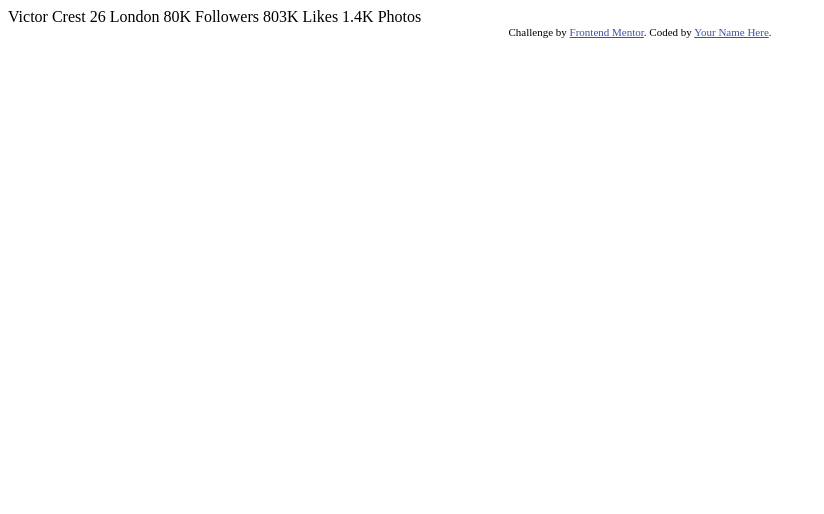
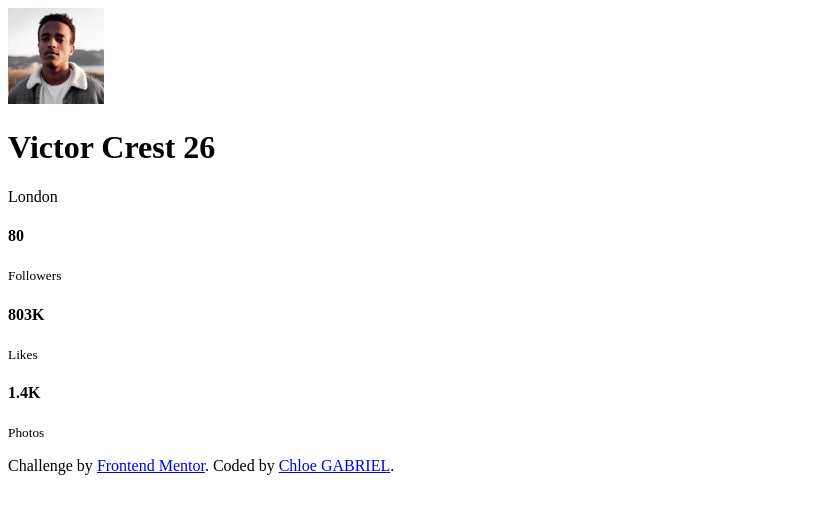
Before and after one commit to chloeGabriel/profile-card-frontendMentor, a plain HTML site: page index.html in a window 1280 px wide. Shown: the whole page, without its empty margins (0-824 px from the left). Drawn offline with Linux system fonts and the light colour scheme.

Commit message:
index.html settings
prepare the index html file before coding the CSS

```diff
--- a/index.html
+++ b/index.html
@@ -7,29 +7,29 @@
   <link rel="icon" type="image/png" sizes="32x32" href="./images/favicon-32x32.png">
 
   <title>Frontend Mentor | Profile card component</title>
-
-  <!-- Feel free to remove these styles or customise in your own stylesheet 👍 -->
-  <style>
-    .attribution { font-size: 11px; text-align: center; }
-    .attribution a { color: hsl(228, 45%, 44%); }
-  </style>
 </head>
 <body>
-  Victor Crest
-  26
-  London
-
-  80K
-  Followers
-
-  803K
-  Likes
-
-  1.4K
-  Photos
+	<main>
+		<div class="card">
+			<div class="card-header"></div>
+				<img src="images/image-victor.jpg" alt="Profile Picture">
+				<div class="card-body">
+					<h1>Victor Crest <span class="age">26</span></h1>
+					<p>London</p>
+				</div>
+			<div class="card-footer">
+				<h4>80</h4>
+				<small>Followers</small>
+				<h4>803K</h4>
+				<small>Likes</small>
+				<h4>1.4K</h4>
+				<small>Photos</small>
+			</div>
+		</div>
+	</main>
   <div class="attribution">
-    Challenge by <a href="https://www.frontendmentor.io?ref=challenge" target="_blank">Frontend Mentor</a>.
-    Coded by <a href="#">Your Name Here</a>.
+    <p>Challenge by <a href="https://www.frontendmentor.io?ref=challenge" target="_blank">Frontend Mentor</a>.
+		Coded by <a href="https://www.frontendmentor.io/profile/chloeGabriel">Chloe GABRIEL</a>.</p>
   </div>
 </body>
 </html>
```
Also changed, not shown: styles.css (added).
